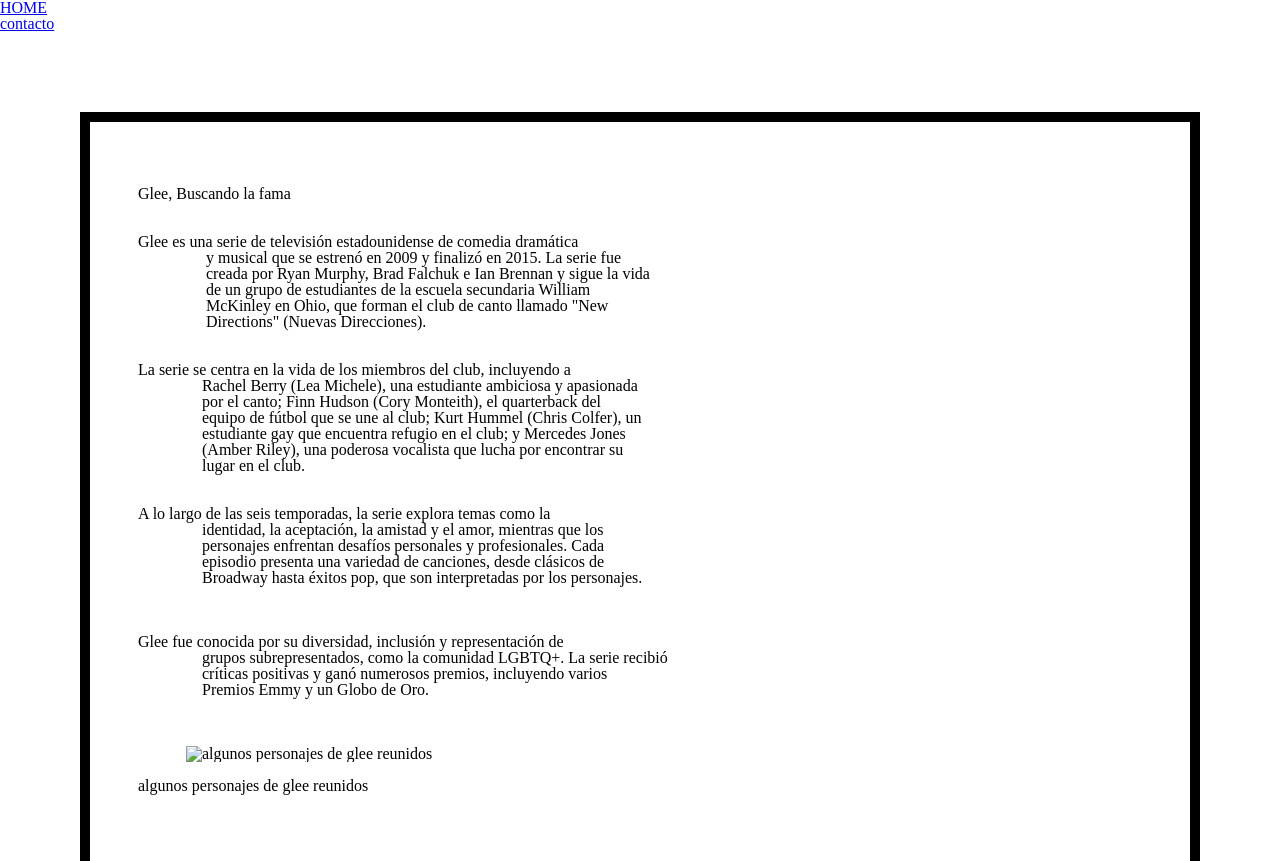
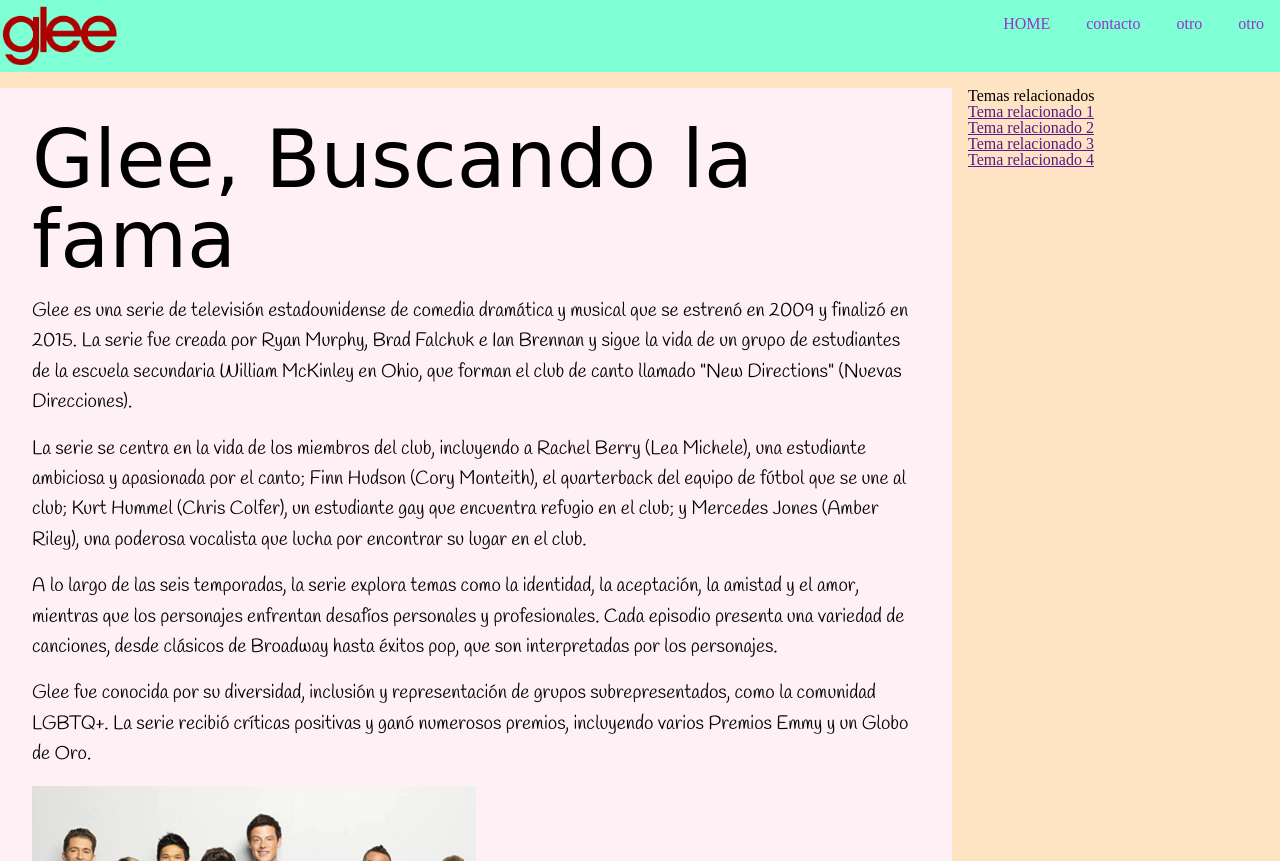
Before and after one commit to Maruck-Cortiel/MaruckPW, a plain HTML site: page julio 31/index.html in a window 1280 px wide. Shown: the top 861 px of the page. Drawn offline with nearby package versions, Linux system fonts and the light colour scheme; a web font is replaced by a local one.

Commit message:
clase 7 de agosto
diseño de retìcula

```diff
--- a/julio 31/index.html
+++ b/julio 31/index.html
@@ -5,48 +5,34 @@
     <meta name="viewport" content="width=device-width, initial-scale=1.0">
     <title>GLEE</title>
     <link rel="stylesheet" href="https://cdnjs.cloudflare.com/ajax/libs/meyer-reset/2.0/reset.min.css" integrity="sha512-NmLkDIU1C/C88wi324HBc+S2kLhi08PN5GDeUVVVC/BVt/9Izdsc9SVeVfA1UZbY3sHUlDSyRXhCzHfr6hmPPw==" crossorigin="anonymous" referrerpolicy="no-referrer" />
+    <link rel="preconnect" href="https://fonts.googleapis.com">
+<link rel="preconnect" href="https://fonts.gstatic.com" crossorigin>
+<link href="https://fonts.googleapis.com/css2?family=Handlee&family=Sue+Ellen+Francisco&display=swap" rel="stylesheet">
     <link rel="stylesheet" href="style.css">
 </head>
 <body>
     <header>
         <nav>
+            <img src="img/Glee_Logo.png" alt="logo" id="logoheader">
             <ol>
                 <li> <a href="#">HOME</a></li>
                 <li> <a href="contacto.html">contacto</a></li>
+                <li> <a href="#">otro</a></li>
+                <li> <a href="#">otro</a></li>
             </ol>
         </nav>
     </header>
     <main>
-        <pre>
         <h1>Glee, Buscando la fama</h1>
-                <p>Glee es una serie de televisión estadounidense de comedia dramática
-                 y musical que se estrenó en 2009 y finalizó en 2015. La serie fue
-                 creada por Ryan Murphy, Brad Falchuk e Ian Brennan y sigue la vida
-                 de un grupo de estudiantes de la escuela secundaria William
-                 McKinley en Ohio, que forman el club de canto llamado "New
-                 Directions" (Nuevas Direcciones).</p>
-                <p>La serie se centra en la vida de los miembros del club, incluyendo a
-                Rachel Berry (Lea Michele), una estudiante ambiciosa y apasionada
-                por el canto; Finn Hudson (Cory Monteith), el quarterback del
-                equipo de fútbol que se une al club; Kurt Hummel (Chris Colfer), un
-                estudiante gay que encuentra refugio en el club; y Mercedes Jones
-                (Amber Riley), una poderosa vocalista que lucha por encontrar su
-                lugar en el club.</p>
-                <p>A lo largo de las seis temporadas, la serie explora temas como la
-                identidad, la aceptación, la amistad y el amor, mientras que los
-                personajes enfrentan desafíos personales y profesionales. Cada
-                episodio presenta una variedad de canciones, desde clásicos de
-                Broadway hasta éxitos pop, que son interpretadas por los personajes.
+                <p class="primer"> Glee es una serie de televisión estadounidense de comedia dramática y musical que se estrenó en 2009 y finalizó en 2015. La serie fue creada por Ryan Murphy, Brad Falchuk e Ian Brennan y sigue la vida de un grupo de estudiantes de la escuela secundaria William McKinley en Ohio, que forman el club de canto llamado "New Directions" (Nuevas Direcciones).</p>
+                <p class="parrafo">La serie se centra en la vida de los miembros del club, incluyendo a Rachel Berry (Lea Michele), una estudiante ambiciosa y apasionada por el canto; Finn Hudson (Cory Monteith), el quarterback del equipo de fútbol que se une al club; Kurt Hummel (Chris Colfer), un estudiante gay que encuentra refugio en el club; y Mercedes Jones (Amber Riley), una poderosa vocalista que lucha por encontrar su lugar en el club.</p>
+                <p class="parrafo">A lo largo de las seis temporadas, la serie explora temas como la identidad, la aceptación, la amistad y el amor, mientras que los personajes enfrentan desafíos personales y profesionales. Cada episodio presenta una variedad de canciones, desde clásicos de Broadway hasta éxitos pop, que son interpretadas por los personajes.
             </p>
-                <p>Glee fue conocida por su diversidad, inclusión y representación de
-                grupos subrepresentados, como la comunidad LGBTQ+. La serie recibió
-                críticas positivas y ganó numerosos premios, incluyendo varios
-                Premios Emmy y un Globo de Oro.</p>
+                <p class="final">Glee fue conocida por su diversidad, inclusión y representación de grupos subrepresentados, como la comunidad LGBTQ+. La serie recibió críticas positivas y ganó numerosos premios, incluyendo varios Premios Emmy y un Globo de Oro.</p>
         <figure>
-            <img src="img/glee.jpeg" alt="algunos personajes de glee reunidos">
-            <figcaption>algunos personajes de glee reunidos</figcaption>
+            <img src="img/glee2.webp" alt="algunos personajes de glee reunidos">
+            <figcaption>Algunos personajes de glee reunidos.</figcaption>
         </figure>
-    </pre>
     </main>
     <aside>
             <h2> Temas relacionados</h2>
--- a/julio 31/style.css
+++ b/julio 31/style.css
@@ -1,10 +1,92 @@
 /* woooooooooooooooooooooooooooow */
-main {
+/*main {
     padding: 3rem;
     border: 10px black solid;
     margin: 5rem;
-}
+}*/
 img{
     object-fit: cover;
-    width: 70%;
+    width: 50%;
 }
+/*
+.parrafo{
+    line-height: 1.5;
+    color: red;
+    font-family: cursive;
+} */
+ body{
+    background-color: bisque;
+    display: grid;
+    grid-template-columns: 2fr 1fr 1fr;
+    gap: 1rem;
+ }
+ main{
+    grid-column-start: 1;
+    grid-column-end: 3;
+    padding: 2rem;
+    background-color: lavenderblush;
+ }
+ header{
+    background-color: aquamarine;
+    grid-column-start: 1;
+    grid-column-end: 4;
+ }
+ #logoheader{
+    width: 120px;
+ }
+ footer{
+    background-color: tomato;
+    padding: 2rem;
+    grid-column-start: 1;
+    grid-column-end: 4;
+ }
+h1 {
+    font-family: "Sue Ellen Francisco", cursive;
+    font-weight: 400;
+    font-style: normal;
+    font-size: 5rem;
+    padding-bottom: 1rem;
+}
+p{
+    font-family: "Handlee", cursive;
+  font-weight: 400;
+  font-style: normal;
+  font-size: 1.2rem;
+  line-height: 1.9rem;
+  padding-bottom: 1rem;
+}
+header li{
+    list-style: none;
+    display: inline-block;
+    padding: 1rem 1rem;
+
+}
+header a {
+    text-decoration: none;
+    color: darkorchid;
+    transition: all, .4s ease 0%;
+}
+header a:hover {
+    color: crimson;
+}
+nav{
+    display: flex;
+    justify-content: space-between;
+}
+figcaption {
+    font-family: monospace;
+    font-weight: 200;
+    font-style: normal;
+    font-size: 1rem;
+    padding: 1rem 0;
+}
+pre, cite{
+    font-family: Verdana, Geneva, Tahoma, sans-serif;
+    font-weight: 50;
+    font-style: normal;
+    line-height: 2;
+}
+cite{
+    font-size: 2rem;
+
+}
```
Also changed, not shown: julio 31/img/Glee_Logo.png (added), julio 31/img/glee.avif (added), julio 31/img/glee2.webp (added), primer practica/img/MARSEO.jpeg (renamed from img/MARSEO.jpeg), primer practica/img/glee.png (renamed from img/glee.png), primer practica/img/halestorm.jpeg (renamed from img/halestorm.jpeg), primer practica/img/jyj.jpeg (renamed from img/jyj.jpeg), primer practica/img/pnk.webp (renamed from img/pnk.webp), primer practica/img/sntn.gif (renamed from img/sntn.gif), primer practica/index.html (renamed from index.html), primer practica/music.html (renamed from music.html), 5 other files.
